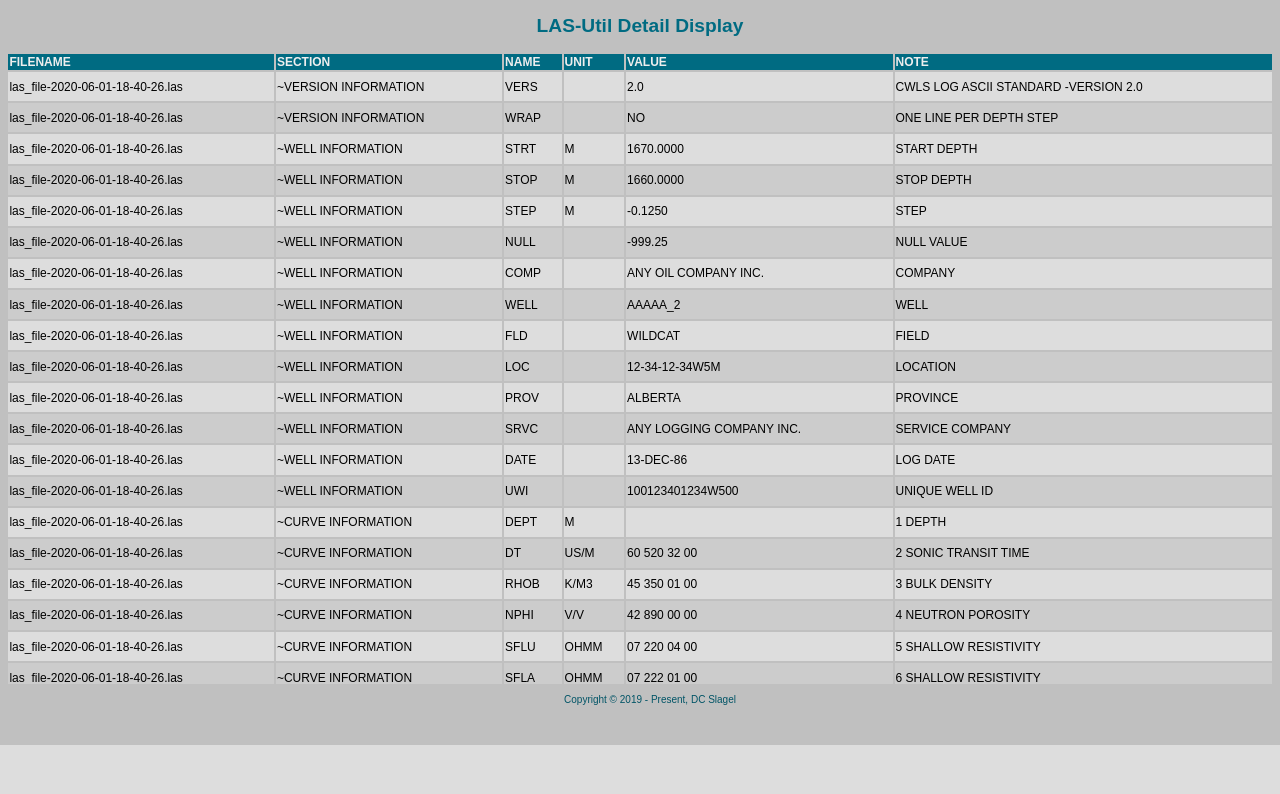
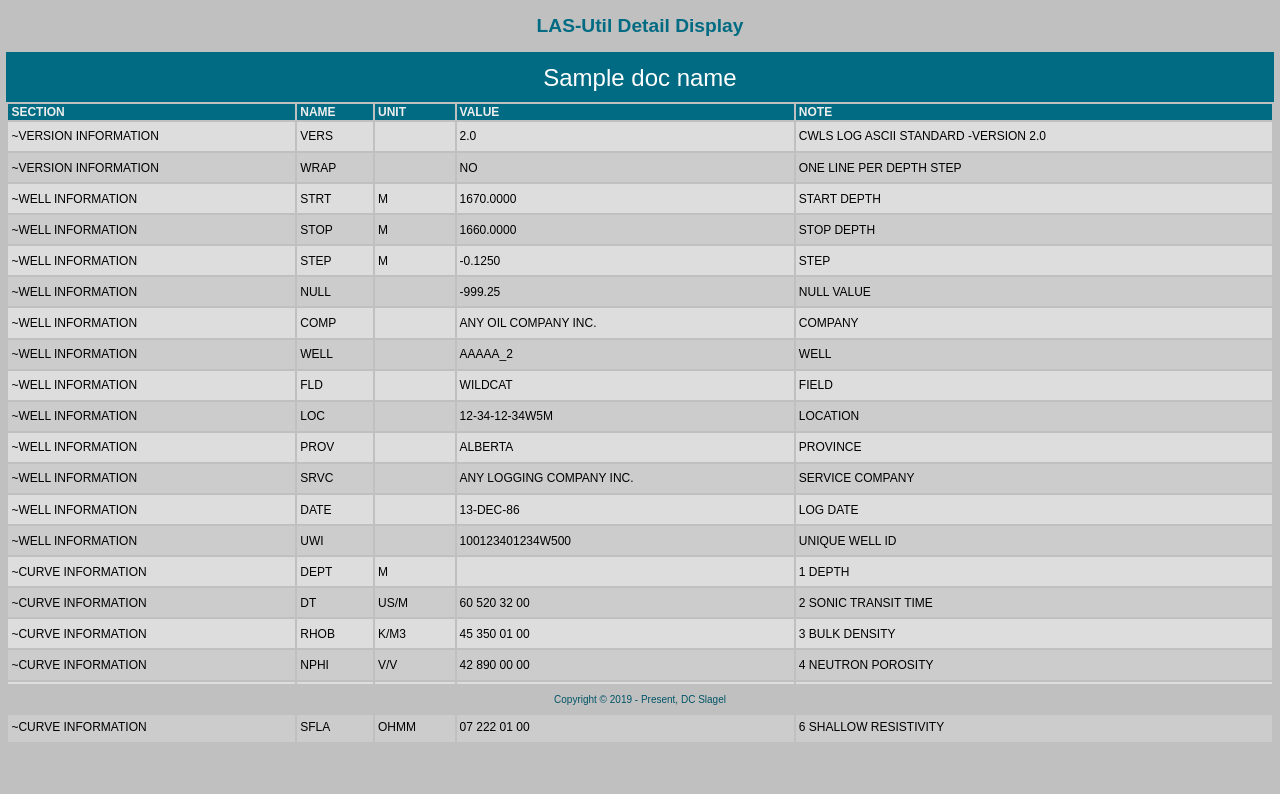
Before and after one commit to dcslagel/las-util-django, a Django app: template src/las_util/templates/las_util/detail_display.html in a window 1280 px wide. Shown: the part 85-879 px from the top of the page. Before the commit the page ends 830 px from the top, so only its background shows below. Run offline with Django 3.2, Linux system fonts and the light colour scheme; data comes from the database, SQL or seed files in the repository; tables that the repository leaves empty hold one stand-in row (values such as "Sample post"); the template is opened without the code that fills it: values that come from a table or form of the project are taken from there, most other values are stand-ins (such as "Sample title", 1, 10 or a date in 2020).

Commit message:
Move 'Filename' to table caption in Detail-Display

```diff
--- a/src/las_util/static/las_util/style.css
+++ b/src/las_util/static/las_util/style.css
@@ -44,12 +44,12 @@ li {
 
 caption {
   padding: 0.5em 0.4em 0.4em 0.4em;
-  border: 2px solid #ccc;
-  border-bottom: 0px solid #ccc;
-  font-size: 1.5rem; /* Fallback if vw is not available */
-  font-size: 2.5vw;
+  display: block;
+  border: 1px solid black;
+  border-bottom: 0px solid;
+  font-size: 1.5rem;
   color: white;
-  background-color: #377BA1;
+  background-color: #006b82;
 }
 
 /* || Mobile first layout rules */
@@ -69,7 +69,8 @@ nav a {
 
 footer {
   width: 100%;
-  padding: 1em;
+  padding-top: 1em;
+  padding-bottom: 1em;
   text-align: center;
   font-size: 0.625rem;
   /* Pin footer to the bottom of the screen */
@@ -82,6 +83,7 @@ footer {
 
 /* || Mobile first table */
 th {
+  padding-left: .25em;
   text-align: left;
   color: #eee;
   background-color: #006b82;
@@ -112,6 +114,7 @@ tr:nth-of-type(odd) {
 
 td {
   border: none;
+  padding-left: .25em;
   position: relative;
 
   /* Push cell data to the left to
@@ -130,12 +133,11 @@ td:before {
   margin-left: -5em;
 }
 
-td:nth-of-type(1):before { content: "FileName"; }
-td:nth-of-type(2):before { content: "Section"; }
-td:nth-of-type(3):before { content: "Name"; }
-td:nth-of-type(4):before { content: "Unit"; }
-td:nth-of-type(5):before { content: "Value";}
-td:nth-of-type(6):before { content: "Note";}
+td:nth-of-type(1):before { content: "Section"; }
+td:nth-of-type(2):before { content: "Name"; }
+td:nth-of-type(3):before { content: "Unit"; }
+td:nth-of-type(4):before { content: "Value";}
+td:nth-of-type(5):before { content: "Note";}
 
 /*
  * Handle empty cells
@@ -215,6 +217,11 @@ td:empty:after {
     font-size: 1rem;
   }
 
+  caption {
+    border: revert;
+    display: revert;
+  }
+
   table, thead, tbody, th, td, tr {
     display: revert;
   }
@@ -222,13 +229,12 @@ td:empty:after {
   thead tr {
     position: revert;
   }
+
   td:nth-of-type(1):before { content: ""; }
   td:nth-of-type(2):before { content: ""; }
   td:nth-of-type(3):before { content: ""; }
   td:nth-of-type(4):before { content: ""; }
   td:nth-of-type(5):before { content: ""; }
-  td:nth-of-type(6):before { content: ""; }
-
 }
 
 @media (orientation: landscape) {
--- a/src/las_util/templates/las_util/detail_display.html
+++ b/src/las_util/templates/las_util/detail_display.html
@@ -5,19 +5,19 @@
 <div>
   <h2>LAS-Util Detail Display</h2>
   <table class="doc-detail">
+    <caption>{{ docName }}</caption>
     <thead>
       <tr>
-        <th>FILENAME</th>
         <th>SECTION</th>
         <th>NAME</th>
         <th>UNIT</th>
         <th>VALUE</th>
         <th>NOTE</th>
+      </tr>
     </thead>
     <tbody class="display-data">
       {% for row in doc %}
       <tr>
-        <td>{{ row.filename }}</td>
         <td>{{ row.section }}</td>
         <td>{{ row.name }}</td>
         <td>{{ row.unit }}</td>
--- a/src/las_util/views.py
+++ b/src/las_util/views.py
@@ -95,8 +95,9 @@ def list(request):
 def detail(request, docName):
     doc = SectionInfo.objects.filter(filename=docName)
 
-    if doc:
-        return render(request, 'las_util/detail_display.html', {'doc': doc})
+    if doc and docName:
+        return render(request, 'las_util/detail_display.html',
+                      {'doc': doc, 'docName': docName})
     else:
         # If there isn't any files then go back to home page
         return HttpResponseRedirect(reverse('home'))
```
Lines whose indentation alone changed are shown as unchanged.
